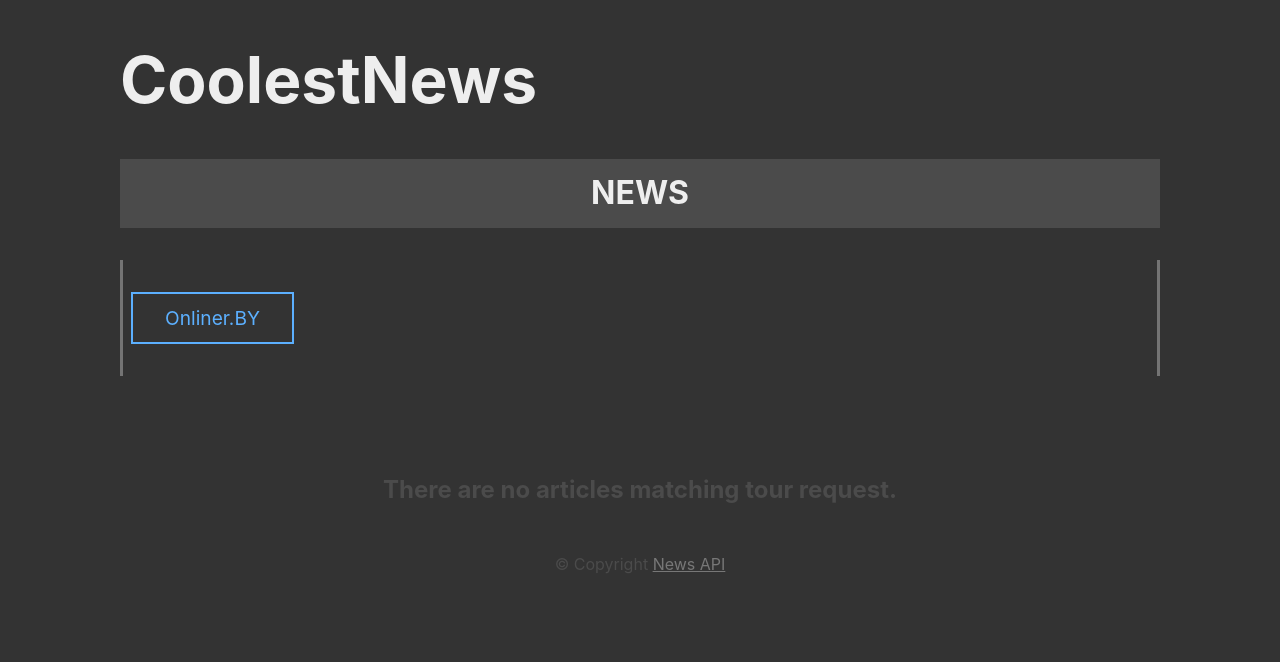
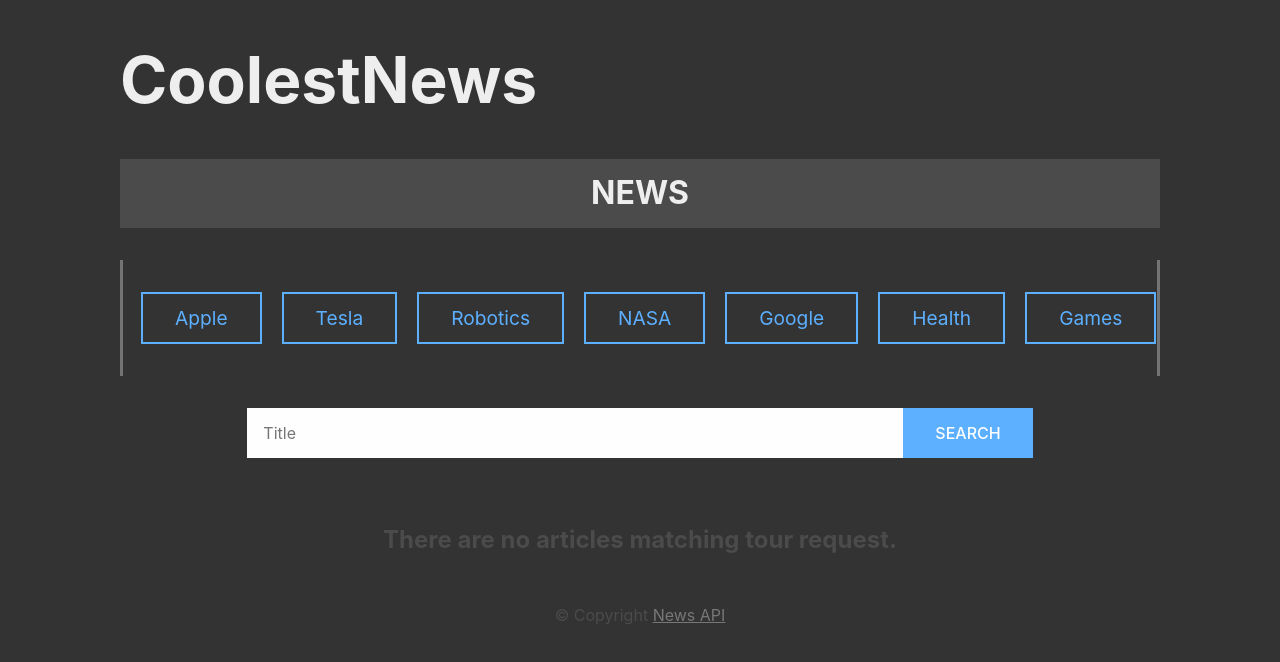
Before and after one commit to matveyprupas/news-new-app, a React (Create React App) app in the folder news-new-app/: page / in a window 1280 px wide. Shown: the top 662 px of the page. Built offline with nearby package versions, Linux system fonts and the light colour scheme.

Commit message:
fix: add new fichas)

```diff
--- a/news-new-app/src/components/NewPreview/NewPrevies.js
+++ /dev/null
@@ -1,32 +0,0 @@
-import React from 'react';
-import PropTypes from 'prop-types';
-import { newsEvents } from '../../events/events';
-
-import './NewPreview.css';
-
-class NewsPreview extends React.PureComponent {
-
-  static propTypes = {
-    article: PropTypes.object.isRequired,
-  };
-
-  state = {
-  };
-
-
-  render() {
-
-    console.log("NewsPreview render");
-    // console.log(this.props);
-
-    return (
-        <div className ="new-preview">
-            <h2>{this.props.article.title}</h2>
-        </div>
-    );
-
-  }
-
-}
-
-export default NewsPreview;
--- a/news-new-app/src/components/NewPreview/NewPreview.css
+++ b/news-new-app/src/components/NewPreview/NewPreview.css
@@ -1,6 +1,69 @@
 .new-preview {
   color: #333;
-  background-color: #fefefea9;
-  padding: 1rem 0;
+  background-color: #fefefe;
   margin: 1rem 0;
+  display: flex;
+  align-items: stretch;
 }
+
+.new-preview__logo {
+  display: flex;
+  justify-content: center;
+  align-items: center;
+  width: 40%;
+  overflow: hidden;
+  position: relative;
+  max-height: 280px;
+}
+
+.new-preview__logo_hover {
+  position: absolute;
+  left: 0;
+  top: 0;
+  width: 100%;
+  height: 100%;
+  background-color: #333333;
+  opacity: 0;
+  transition: all 0.3s ease-out;
+}
+
+.new-preview:hover .new-preview__logo_hover {
+  opacity: 0.8;
+}
+
+.new-preview__logo img {
+  /* width: 100%; */
+  height: 100%;
+}
+
+.new-preview__logo .new-preview__source-info {
+  position: absolute;
+  top: 1rem;
+  left: 1rem;
+  color: #fefefe;
+  display: flex;
+  flex-direction: column;
+}
+
+.new-preview__text {
+  width: 60%;
+  margin: 0 1rem 1rem;
+  /* padding-bottom: 1rem; */
+}
+
+.new-preview__text .new-preview__underline-header {
+  width: 2rem;
+  border: #5cb0ff solid 4px;
+  border-radius: 4px;
+}
+
+.new-preview__text span {
+  color: #5cb0ff;
+  font-weight: 700;
+  font-size: 1.25rem;
+}
+
+.new-preview__text span:hover,
+.new-preview__text h2:hover {
+  cursor: pointer;
+}
--- /dev/null
+++ b/news-new-app/src/components/NewPreview/NewPreview.js
@@ -0,0 +1,89 @@
+import React from 'react';
+import PropTypes from 'prop-types';
+import { newsEvents } from '../../events/events';
+
+import './NewPreview.css';
+
+class NewsPreview extends React.PureComponent {
+
+  static propTypes = {
+    article: PropTypes.object.isRequired,
+  };
+
+  state = {
+  };
+
+
+  render() {
+
+    // console.log("NewsPreview render");
+    let article = this.props.article;
+    let publishedAt = new Date (article.publishedAt);
+    let publishedAtMonth = "";
+
+    switch (publishedAt.getMonth() + 1) {
+      case 1:
+        publishedAtMonth = "January";
+        break;
+      case 2:
+        publishedAtMonth = "February";
+        break;
+      case 3:
+        publishedAtMonth = "March";
+        break;
+      case 4:
+        publishedAtMonth = "April";
+        break;
+      case 5:
+        publishedAtMonth = "May";
+        break;
+      case 6:
+        publishedAtMonth = "June";
+        break;
+      case 7:
+        publishedAtMonth = "July";
+        break;
+      case 8:
+        publishedAtMonth = "August";
+        break;
+      case 9:
+        publishedAtMonth = "September";
+        break;
+      case 10:
+        publishedAtMonth = "October";
+        break;
+      case 11:
+        publishedAtMonth = "November";
+        break;
+      case 12:
+        publishedAtMonth = "December";
+        break;
+
+    }
+    // console.log(publishedAt);
+
+    return (
+        <div className ="new-preview">
+          <div className="new-preview__logo">
+            <div className="new-preview__logo_hover">
+              <div className="new-preview__source-info">
+                <span>{article.source.name}</span>
+                <span>{publishedAtMonth + " " + publishedAt.getDate() + ", " + publishedAt.getFullYear()}</span>
+              </div>
+            </div>
+            <img src={article.urlToImage}/>
+          </div>
+          <div className="new-preview__text">
+            <h2>{article.title}</h2>
+            <div className="new-preview__underline-header"></div>
+            <p>{article.description}</p>
+            <span>Read More</span>
+          </div>
+        </div>
+    );
+
+  }
+
+}
+
+export default NewsPreview;
--- a/news-new-app/src/components/NewPreview/index.js
+++ b/news-new-app/src/components/NewPreview/index.js
@@ -1,3 +1,3 @@
-import NewsPreview from './NewPrevies';
+import NewPreview from './NewPreview';
 
-export default NewsPreview;
+export default NewPreview;
--- a/news-new-app/src/components/News/News.css
+++ b/news-new-app/src/components/News/News.css
@@ -26,11 +26,44 @@
   margin: 2rem 0;
   display: flex;
   align-items: center;
+  overflow: hidden;
+}
+
+.news__slider span {
+  margin: 0 10px;
+}
+
+.news__search form {
+  width: 100%;
+  display: flex;
+  justify-content: center;
+}
+
+.news__search input {
+  border: 0;
+  margin-bottom: 3rem;
+}
+
+.news__search input[type="text"] {
+  background-color: #fefefe;
+  width: 60%;
+  padding: 0 1rem;
+}
+
+.news__search input[type="submit"] {
+  background-color: #5cb0ff;
+  padding: 1rem 2rem;
+  text-transform: uppercase;
+  color: #fefefe;
+  font-weight: 500;
+}
+
+.news__search input[type="submit"]:hover {
+  cursor: pointer;
 }
 
 .news__without-news {
   color: #4b4b4b;
-  margin-top: 100px;
   text-align: center;
 }
 
--- a/news-new-app/src/components/News/News.js
+++ b/news-new-app/src/components/News/News.js
@@ -2,6 +2,7 @@ import React from 'react';
 import PropTypes from 'prop-types';
 import NewsPortal from '../NewsPortal';
 import NewPreview from '../NewPreview';
+import urlArray from '../../source/urlArray.json';
 
 import { newsEvents } from '../../events/events';
 
@@ -16,18 +17,39 @@ class News extends React.PureComponent {
   state = {
     newsLoaded: undefined,
     articles: undefined,
+    choosedPortalId: 0,
   };
 
   showNews = (newsLoaded) => {
-    console.log(newsLoaded.articles);
+
+    // console.log(newsLoaded.articles);
+
     let stateNewsLoaded = newsLoaded.articles.map ( (el, i) => {
       return <NewPreview key = {i} article = {el}></NewPreview>
     } );
     this.setState( {
       newsLoaded: newsLoaded,
       articles: stateNewsLoaded,
-    }, () => console.log(this.state) )
+      sortText: '',
+    });
   };
+
+  setSearchText = (e) => {
+    // console.log(e.target.value);
+    this.setState({sortText: e.target.value})
+  }
+
+  sortNews = (e) => {
+    e.preventDefault();
+    let newsSorted = this.state.newsLoaded.articles.filter(el => el.title.toLowerCase().includes(this.state.sortText));
+
+    let stateNewsSorted = newsSorted.map ( (el, i) => {
+      return <NewPreview key = {i} article = {el}></NewPreview>
+    } );
+    this.setState( {
+      articles: stateNewsSorted,
+    });
+  }
 
   componentDidMount = () => {
     newsEvents.addListener('newsLoaded', this.showNews);
@@ -37,19 +59,37 @@ class News extends React.PureComponent {
     newsEvents.removeListener('newsLoaded', this.showNews);
   };
 
+  setChoosedPortalId = (id) => {
+    this.setState( {choosedPortalId: id} )
+  };
+
   render() {
 
-    console.log("News render");
+    // console.log("News render");
+    let newsPortalsJSX = urlArray.sources.map( el => {
+      return <NewsPortal key = {el.id} id = {el.id} choosed = {this.state.choosedPortalId === el.id ? true : false} name = {el.name} url = {el.url} cbSetChoosedPortalId = {this.setChoosedPortalId}></NewsPortal>
+    } );
+    // console.log(newsPortalsJSX);
+
 
     return (
       <div className='news'>
         <h1>CoolestNews</h1>
-        <div className="news__subheader">
-          {this.props.name}
+        <div className="news__content">
+          <div className="news__subheader">
+            {this.props.name}
+          </div>
+          <div className = "news__slider">
+            {newsPortalsJSX}
+          </div>
+          <div className = "news__search">
+            <form>
+              <input type="text" placeholder="Title" onBlur={this.setSearchText}/>
+              <input type="submit" value="Search" onClick={this.sortNews}/>
+            </form>
+          </div>
         </div>
-        <div className = "news__slider">
-          <NewsPortal choosed = {false} name = "Onliner.BY"></NewsPortal>
-        </div>
+
         {
         this.state.articles ||
         <h2 className='news__without-news'>There are no articles matching tour request.</h2>
--- a/news-new-app/src/components/NewsPortal/NewsPortal.js
+++ b/news-new-app/src/components/NewsPortal/NewsPortal.js
@@ -8,7 +8,10 @@ class NewsPortal extends React.PureComponent {
 
   static propTypes = {
     name: PropTypes.string.isRequired,
+    id: PropTypes.number.isRequired,
     choosed: PropTypes.bool.isRequired,
+    url: PropTypes.string.isRequired,
+    cbSetChoosedPortalId: PropTypes.func.isRequired,
   };
 
   state = {
@@ -16,34 +19,27 @@ class NewsPortal extends React.PureComponent {
     choosed: this.props.choosed,
   };
 
-  addChoosedClass = () => {
-    this.setState( {choosed: true} );
-  };
-
   showNews = () => {
-    let url = 'https://newsapi.org/v2/everything?q=Apple&from=2021-08-30&sortBy=popularity&apiKey=71863802a400467a86c161d7ef1ba3ad';
-
-    var req = new Request(url);
+    var req = new Request(this.props.url);
 
     fetch(req)
       .then(function(response) {
         return response.json();
       })
       .then(function(obj) {
-        // console.log(obj);
         newsEvents.emit('newsLoaded', obj);
       });
 
-    this.addChoosedClass();
+    this.props.cbSetChoosedPortalId(this.props.id);
   };
 
   render() {
 
-    console.log("NewsPortal render");
+    // console.log("NewsPortal render");
     // console.log(this.props);
 
     return (
-      <span className={this.state.choosed ? "news-portal news-portal_choosed" : "news-portal"} onClick={this.showNews}>{this.state.name}</span>
+      <span className={this.props.choosed ? "news-portal news-portal_choosed" : "news-portal"} onClick={this.showNews}>{this.state.name}</span>
     );
 
   }
--- /dev/null
+++ b/news-new-app/src/source/urlArray.json
@@ -0,0 +1,39 @@
+{
+    "sources": [
+        {
+            "id": 1,
+            "name": "Apple",
+            "url": "https://newsapi.org/v2/everything?q=Apple&from=2021-08-30&sortBy=popularity&apiKey=71863802a400467a86c161d7ef1ba3ad"
+        },
+        {
+            "id": 2,
+            "name": "Tesla",
+            "url": "https://newsapi.org/v2/everything?q=Tesla&from=2021-08-30&sortBy=popularity&apiKey=71863802a400467a86c161d7ef1ba3ad"
+        },
+        {
+            "id": 3,
+            "name": "Robotics",
+            "url": "https://newsapi.org/v2/everything?q=Robotics&from=2021-08-30&sortBy=popularity&apiKey=71863802a400467a86c161d7ef1ba3ad"
+        },
+        {
+            "id": 4,
+            "name": "NASA",
+            "url": "https://newsapi.org/v2/everything?q=NASA&from=2021-08-30&sortBy=popularity&apiKey=71863802a400467a86c161d7ef1ba3ad"
+        },
+        {
+            "id": 5,
+            "name": "Google",
+            "url": "https://newsapi.org/v2/everything?q=Google&from=2021-08-30&sortBy=popularity&apiKey=71863802a400467a86c161d7ef1ba3ad"
+        },
+        {
+            "id": 6,
+            "name": "Health",
+            "url": "https://newsapi.org/v2/everything?q=Health&from=2021-08-30&sortBy=popularity&apiKey=71863802a400467a86c161d7ef1ba3ad"
+        },
+        {
+            "id": 7,
+            "name": "Games",
+            "url": "https://newsapi.org/v2/everything?q=Games&from=2021-08-30&sortBy=popularity&apiKey=71863802a400467a86c161d7ef1ba3ad"
+        }
+    ]
+}
```
Also changed, not shown: 24 other files (tests, documents, lock files or other folders).
